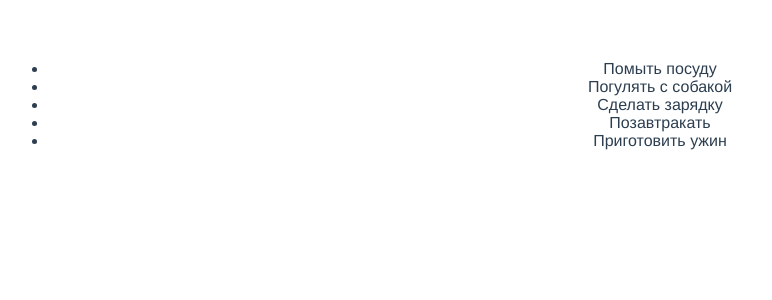
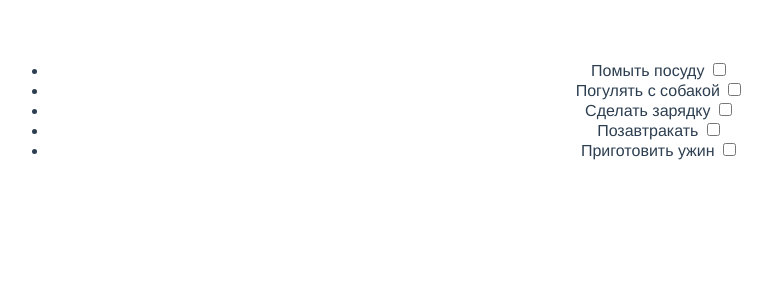
Before and after one commit to zer0b2/new-vue-app, a Vue app: page / in a window 1280 px wide. Shown: the top 300 px of the page, without its empty margins (0-772 px from the left). Built offline with nearby package versions, Linux system fonts and the light colour scheme.

Commit message:
create new branch

```diff
--- a/src/components/MainComponent.vue
+++ b/src/components/MainComponent.vue
@@ -5,10 +5,17 @@
         v-for="(task, index) in tasks"
         :key="task.title"
         :index="index"
-        v-on:click="change_class(index)"
         :class="['menu-item', [{ crossedout: task.done == true }]]"
+        :for="todo"
       >
         {{ task.title }}
+        <input
+          type="checkbox"
+          name="todo"
+          :id="todo"
+          :value="todo"
+          v-model="tasks[index].done"
+        />
       </li>
     </ul>
   </div>
@@ -20,6 +27,7 @@ export default {
   data() {
     return {
       tasks: [],
+      checked: [],
     };
   },
   methods: {
@@ -34,6 +42,12 @@ export default {
   },
   mounted() {
     this.getTask();
+    this.checked = JSON.parse(localStorage.getItem(this.tasks.done)) || [];
+  },
+  watch: {
+    checked(newValue) {
+      localStorage.setItem("checked", JSON.stringify(newValue));
+    },
   },
 };
 </script>
```
